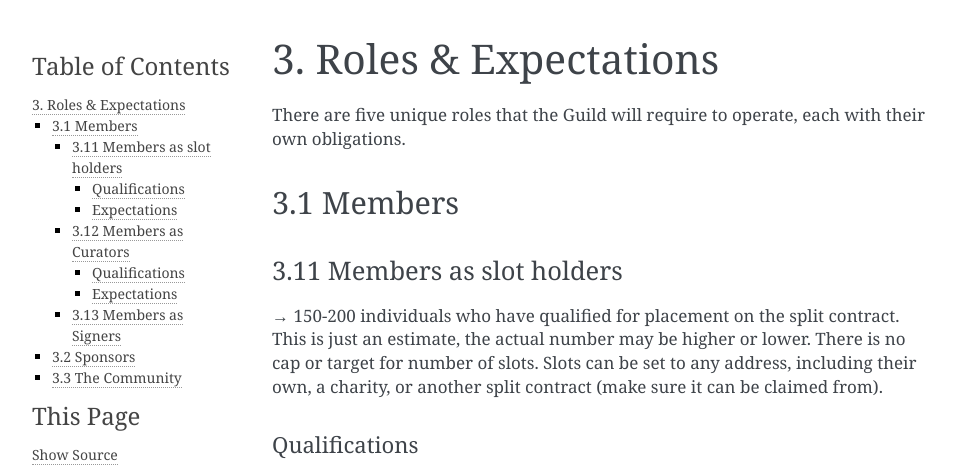
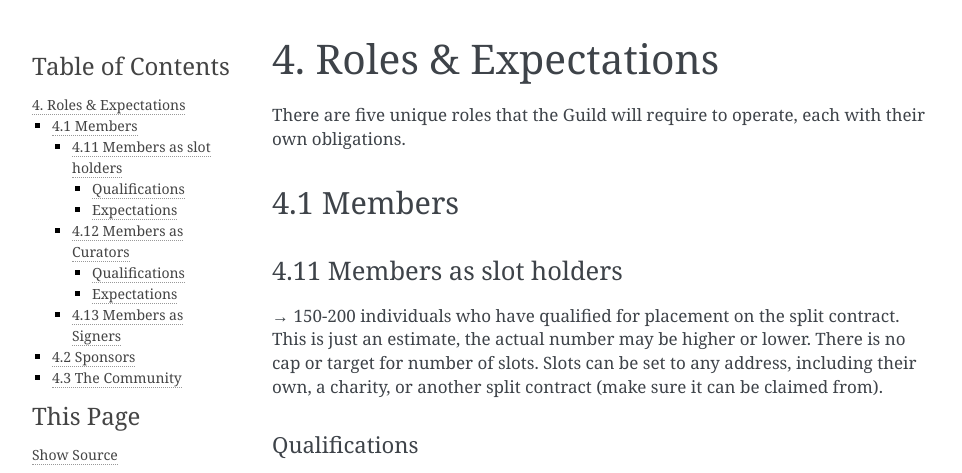
Before and after one commit to protocolguild/documentation, a Sphinx documentation site: the page built from docs/4-roles-expectations.md, in a window 1280 px wide and 900 px high. Shown: the top 473 px of the window, without its empty margins (148-1110 px from the left). Built offline with Sphinx 7.4.7, drawn with Linux system fonts in a browser that asks for light colours; pages that are not in the unit, such as notebooks, are missing from menus; some of the changed text lies outside the part shown.

Commit message:
Update and rename 3-roles-expectations.md to 4-roles-expectations.md

```diff
--- a/docs/3-roles-expectations.md
+++ b/docs/4-roles-expectations.md
@@ -1,10 +1,10 @@
-## 3. Roles & Expectations
+## 4. Roles & Expectations
 
 There are five unique roles that the Guild will require to operate, each with their own obligations.
 
-### 3.1 Members
+### 4.1 Members
 
-#### 3.11 Members as slot holders
+#### 4.11 Members as slot holders
 
 → 150-200 individuals who have qualified for placement on the split contract. This is just an estimate, the actual number may be higher or lower. There is no cap or target for number of slots. Slots can be set to any address, including their own, a charity, or another split contract (make sure it can be claimed from).
 
@@ -36,7 +36,7 @@ Members are strongly encouraged to participate in the Guild beyond the two requi
 - helping with comms
 - outreach and awareness to potential/continuing sponsors
 
-#### 3.12 Members as Curators
+#### 4.12 Members as Curators
 
 ##### Qualifications
 
@@ -57,11 +57,11 @@ We believe it is incentive compatible that curators are drawn from the beneficia
 
 Beyond this basic expectation, members should consider mentoring through something like the Core Developer Apprenticeship Program (CDAP) to surface a wide variety of contributor backgrounds, and help them on their journey. As global internet infrastructure, it would be a disappointment if Ethereum forever remained the domain of a small, homogeneous set of developers.
 
-#### 3.13 Members as Signers
+#### 4.13 Members as Signers
 
 Signers are members who act as key holders for the multisig which can update the membership and their weights in the Astrodrop contract. These should be well regarded Ethereum community members. They should agree to follow strong security practices, and make themselves available to sign and deploy membership updates at the agreed upon cadence, eg. quarterly. Similarly to curatorship, overlapping signers and beneficiaries allows for more efficient self-governance vs. the overhead that comes with a set of external signers. It should be noted that signers never have custody over an vesting or vested funds. To learn more about how the multi-sig and the Astrodrop contract interact, see section **4. Smart Contract Architecture**.
 
-### 3.2 Sponsors
+### 4.2 Sponsors
 
 > "a main promise of DAOs lies in their ability not only to bring many people together, but many organizations - this is when they'll really shine" - *[Kei Kreutler](https://twitter.com/keikreutler/status/1461646035491692550)*
 
@@ -77,7 +77,7 @@ In order to be effective, we suggest that 1% of total project tokens should be a
 
 Finally, it should be noted that just as protocol maintenance is an ongoing effort, so too is sponsor support. New Astrodrop contracts will need to be deployed and sponsored periodically to maintain the future incentive to contribute to the protocol.
 
-### 3.3 The Community
+### 4.3 The Community
 
 Even when the Guild is live, it will require consistent efforts from the broader community to ensure its long-term success. This includes application developers, users, investors, enthusiasts, and builders of all kinds. They will be instrumental in:
 
```
